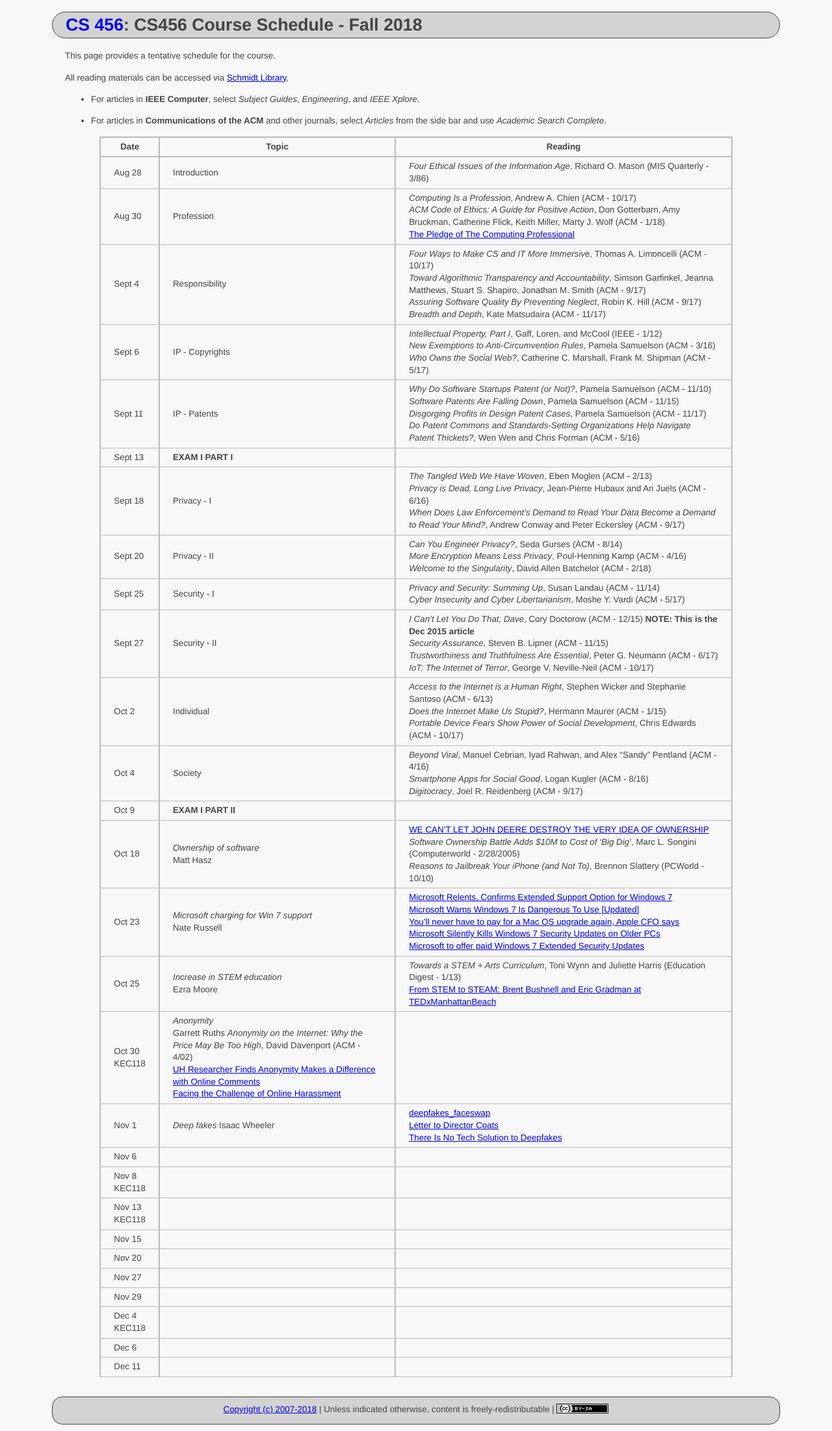
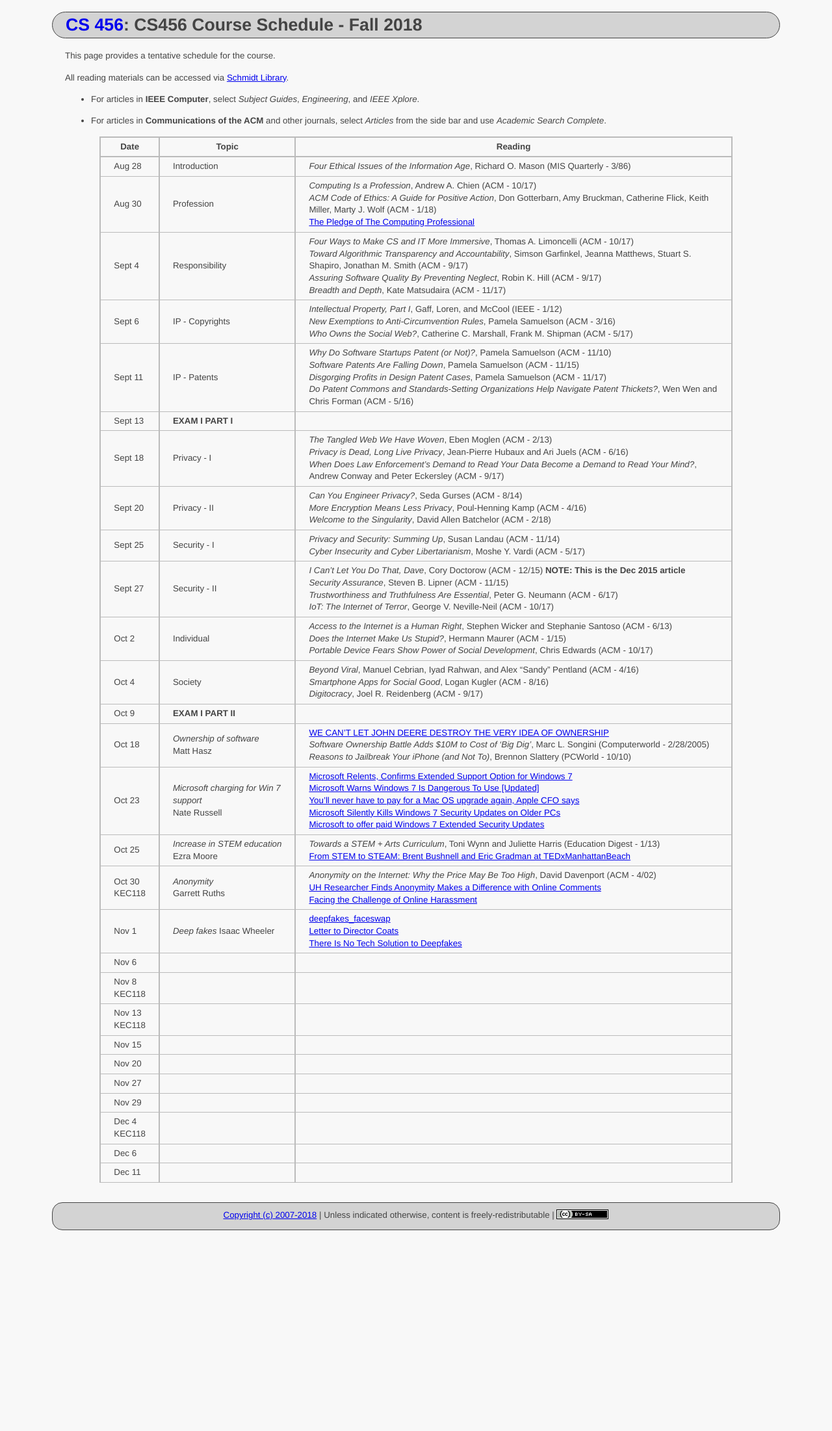
Before and after one commit to ycpcs/cs456-fall2018, a Jekyll site: the page built from schedule/index.md, in a window 1280 px wide. Shown: the whole page at 65% size. Built offline with Jekyll 4.4.1, drawn with Linux system fonts in a browser that asks for light colours; after the commit the page ends 1903 px from its top, so only the background shows below that.

```diff
--- a/schedule/index.md
+++ b/schedule/index.md
@@ -30,7 +30,7 @@ All reading materials can be accessed via [Schmidt Library](http://library.ycp.e
 > Oct 18  | *Ownership of software* <br /> Matt Hasz | [WE CAN'T LET JOHN DEERE DESTROY THE VERY IDEA OF OWNERSHIP](https://www.wired.com/2015/04/dmca-ownership-john-deere/) <br /> *Software Ownership Battle Adds $10M to Cost of 'Big Dig'*, Marc L. Songini (Computerworld - 2/28/2005) <br /> *Reasons to Jailbreak Your iPhone (and Not To)*, Brennon Slattery (PCWorld - 10/10) |
 > Oct 23  | *Microsoft charging for Win 7 support* <br /> Nate Russell | [Microsoft Relents, Confirms Extended Support Option for Windows 7](https://www.extremetech.com/computing/276582-microsoft-relents-confirms-extended-support-option-for-windows-7) <br /> [Microsoft Warns Windows 7 Is Dangerous To Use \[Updated\]](https://www.forbes.com/sites/gordonkelly/2017/01/17/microsoft-windows-7-security-hardware-support-problems/#329d05decdba) <br /> [You’ll never have to pay for a Mac OS upgrade again, Apple CFO says](https://www.geekwire.com/2013/pay-mac-os-upgrade-apple-cfo/) <br /> [Microsoft Silently Kills Windows 7 Security Updates on Older PCs](https://www.extremetech.com/computing/271982-microsoft-silently-kills-windows-7-security-updates-on-older-pcs) <br /> [Microsoft to offer paid Windows 7 Extended Security Updates](https://www.zdnet.com/article/microsoft-to-offer-paid-windows-7-extended-security-updates/) |
 > Oct 25  | *Increase in STEM education* <br /> Ezra Moore | *Towards a STEM + Arts Curriculum*, Toni Wynn and Juliette Harris (Education Digest - 1/13) <br /> [From STEM to STEAM: Brent Bushnell and Eric Gradman at TEDxManhattanBeach](https://youtu.be/0rAbylCphUk) |
-> Oct 30 <br /> KEC118  | *Anonymity* <br /> Garrett Ruths  *Anonymity on the Internet: Why the Price May Be Too High*, David Davenport (ACM - 4/02) <br /> [UH Researcher Finds Anonymity Makes a Difference with Online Comments](https://www.uh.edu/news-events/stories/2014/January/12114Santana.php) <br /> [Facing the Challenge of Online Harassment](https://www.eff.org/deeplinks/2015/01/facing-challenge-online-harassment)|
+> Oct 30 <br /> KEC118  | *Anonymity* <br /> Garrett Ruths | *Anonymity on the Internet: Why the Price May Be Too High*, David Davenport (ACM - 4/02) <br /> [UH Researcher Finds Anonymity Makes a Difference with Online Comments](https://www.uh.edu/news-events/stories/2014/January/12114Santana.php) <br /> [Facing the Challenge of Online Harassment](https://www.eff.org/deeplinks/2015/01/facing-challenge-online-harassment)|
 > Nov 1   | *Deep fakes* Isaac Wheeler | [deepfakes_faceswap](https://github.com/deepfakes/faceswap) <br /> [Letter to Director Coats](https://schiff.house.gov/imo/media/doc/2018-09%20ODNI%20Deep%20Fakes%20letter.pdf) <br /> [There Is No Tech Solution to Deepfakes](https://motherboard.vice.com/en_us/article/594qx5/there-is-no-tech-solution-to-deepfakes)|
 > Nov 6   |  |
 > Nov 8 <br /> KEC118  |  |
```
